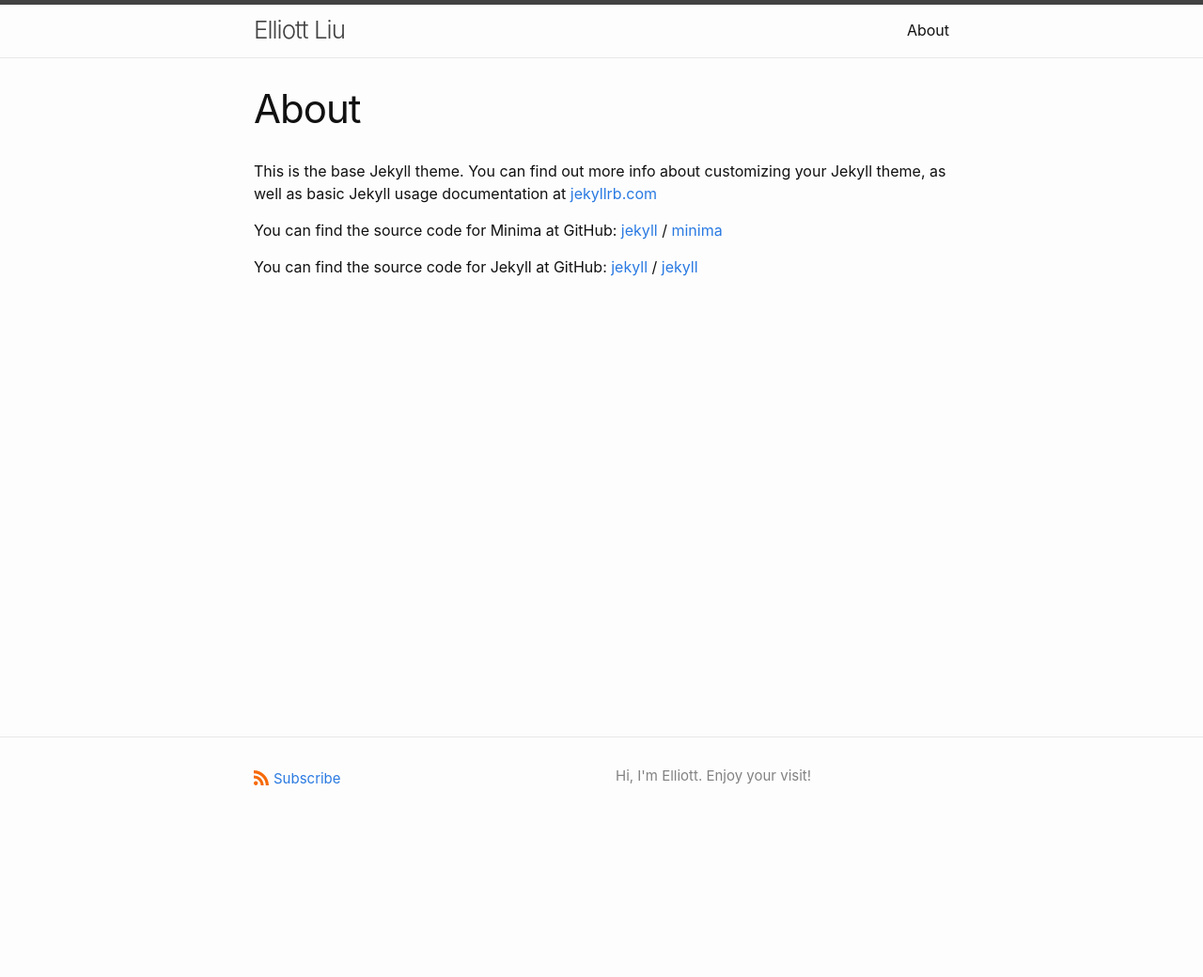
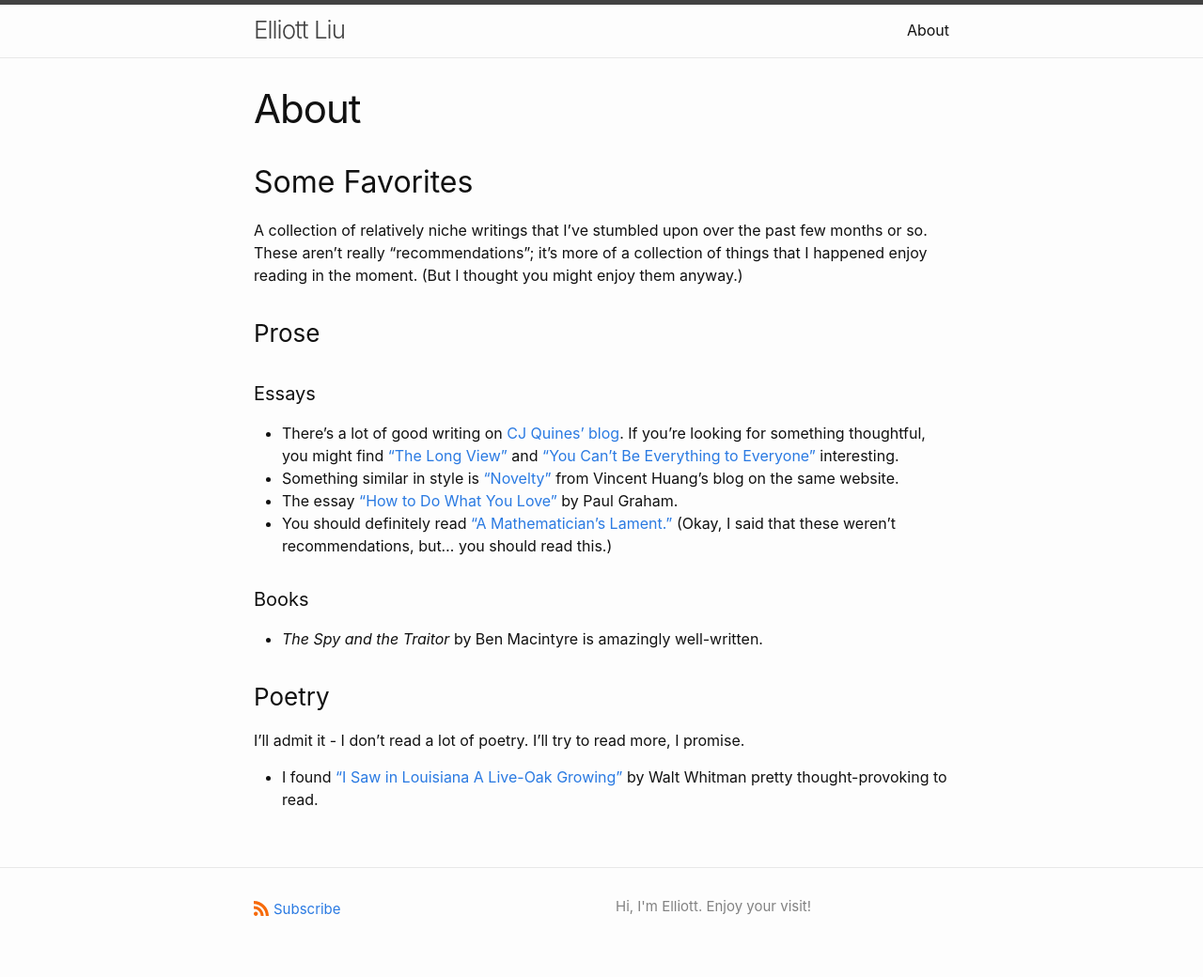
Before and after one commit to PROA200/website, a Jekyll site: the page built from about.markdown, in a window 1280 px wide. Shown: the whole page at 94% size. Built offline with Jekyll 4.4.1, drawn with Linux system fonts in a browser that asks for light colours; before the commit the page ends 900 px from its top, so only the background shows below that.

Commit message:
favorites

```diff
--- a/about.markdown
+++ b/about.markdown
@@ -4,15 +4,27 @@ title: About
 permalink: /about/
 ---
 
-This is the base Jekyll theme. You can find out more info about customizing your Jekyll theme, as well as basic Jekyll usage documentation at [jekyllrb.com](https://jekyllrb.com/)
+## Some Favorites
 
-You can find the source code for Minima at GitHub:
-[jekyll][jekyll-organization] /
-[minima](https://github.com/jekyll/minima)
+A collection of relatively niche writings that I've stumbled upon over the past few months or so. These aren't really "recommendations"; it's more of a collection of things that I happened enjoy reading in the moment. (But I thought you might enjoy them anyway.)
 
-You can find the source code for Jekyll at GitHub:
-[jekyll][jekyll-organization] /
-[jekyll](https://github.com/jekyll/jekyll)
+### Prose
 
+#### Essays
+
+- There's a lot of good writing on [CJ Quines' blog](https://mitadmissions.org/blogs/author/cjq/). If you're looking for something thoughtful, you might find ["The Long View"](https://mitadmissions.org/blogs/entry/the-long-view/) and ["You Can't Be Everything to Everyone"](https://mitadmissions.org/blogs/entry/you-cant-be-everything-to-everyone/) interesting.
+- Something similar in style is ["Novelty"](https://mitadmissions.org/blogs/entry/novelty/) from Vincent Huang's blog on the same website.
+- The essay ["How to Do What You Love"](http://www.paulgraham.com/love.html) by Paul Graham.
+- You should definitely read ["A Mathematician's Lament."](https://www.maa.org/external_archive/devlin/LockhartsLament.pdf) (Okay, I said that these weren't recommendations, but... you should read this.)
+
+#### Books
+
+- *The Spy and the Traitor* by Ben Macintyre is amazingly well-written.
+
+### Poetry
+
+I'll admit it - I don't read a lot of poetry. I'll try to read more, I promise.
+
+- I found ["I Saw in Louisiana A Live-Oak Growing"](https://www.poetryfoundation.org/poems/45471/i-saw-in-louisiana-a-live-oak-growing) by Walt Whitman pretty thought-provoking to read.
 
 [jekyll-organization]: https://github.com/jekyll
```
